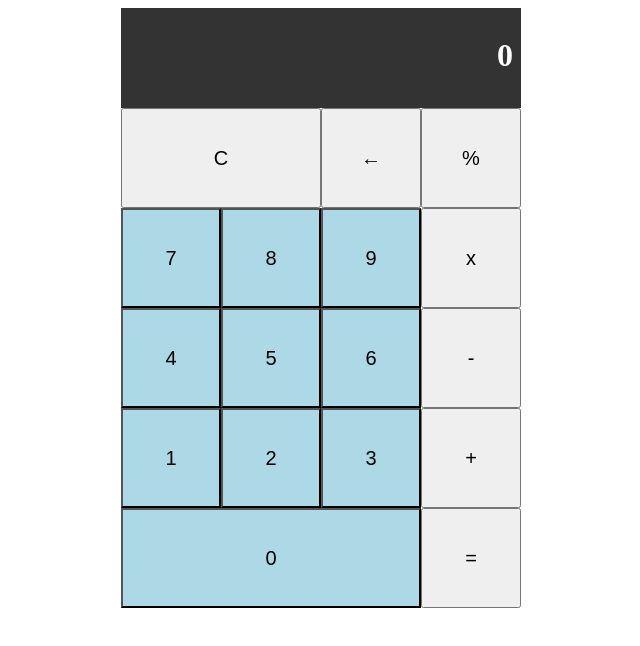
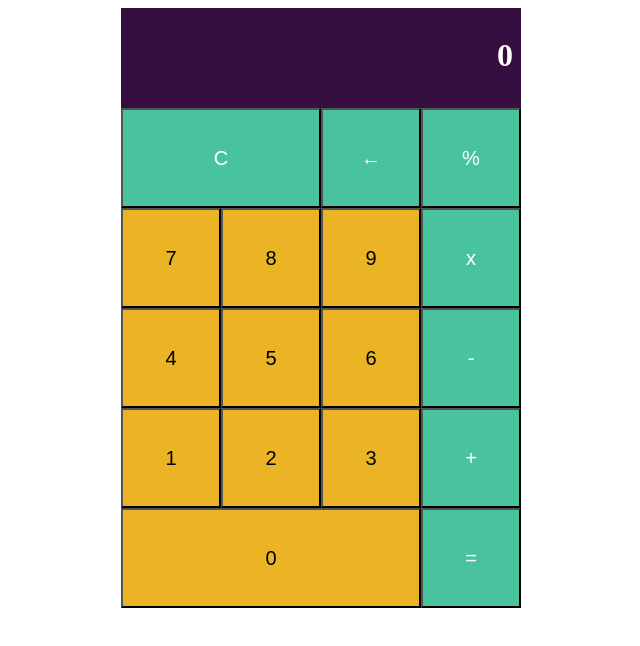
Before and after one commit to princechauhan1992/calculator, a plain HTML site: page index.html in a window 1280 px wide. Shown: the whole page, without its empty margins (319-959 px from the left). Drawn offline with Linux system fonts and the light colour scheme.

Commit message:
changed colors

```diff
--- a/styles.css
+++ b/styles.css
@@ -12,7 +12,7 @@
 }
 
 .result {
-    background-color: #333333;
+    background-color:#350f3f;
     justify-content: flex-end;
     color: white;
     padding: 8px;
@@ -27,20 +27,22 @@
 }
 
 .number {
-    background-color: lightblue;
+    background-color:#ebb424;
 }
-
-.button.number:hover {
-    background-color: blue;
-    color:white;
- }
 
  .button.number:focus {
     outline: none;
  }
 
- .button.action:hover {
-    background-color: grey;
+
+ .button.action {
+    background-color:#49c39e;
+    color:white;
+ }
+
+
+ .button:hover {
+    background-color:#e51670;
     color:white;
  }
 
```
